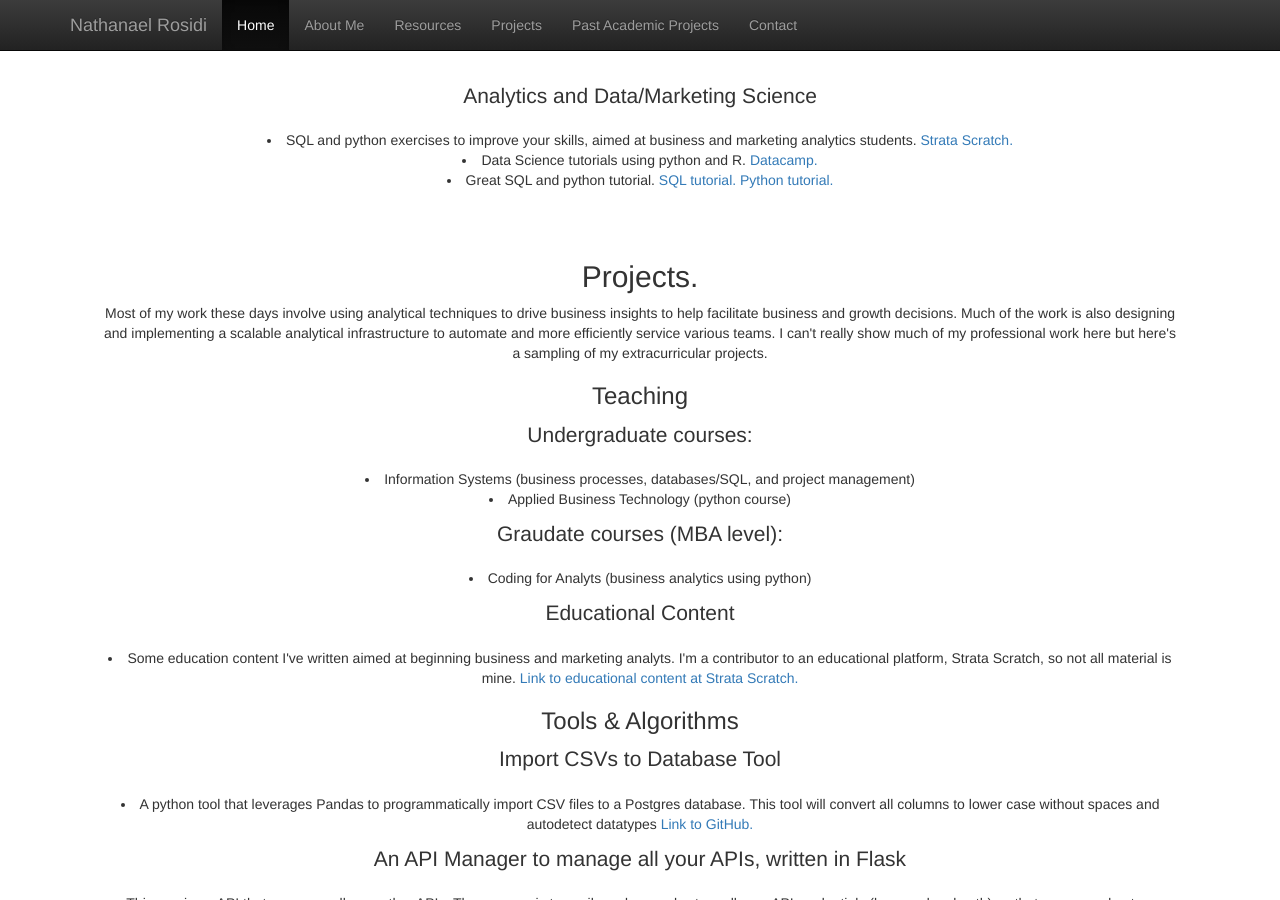
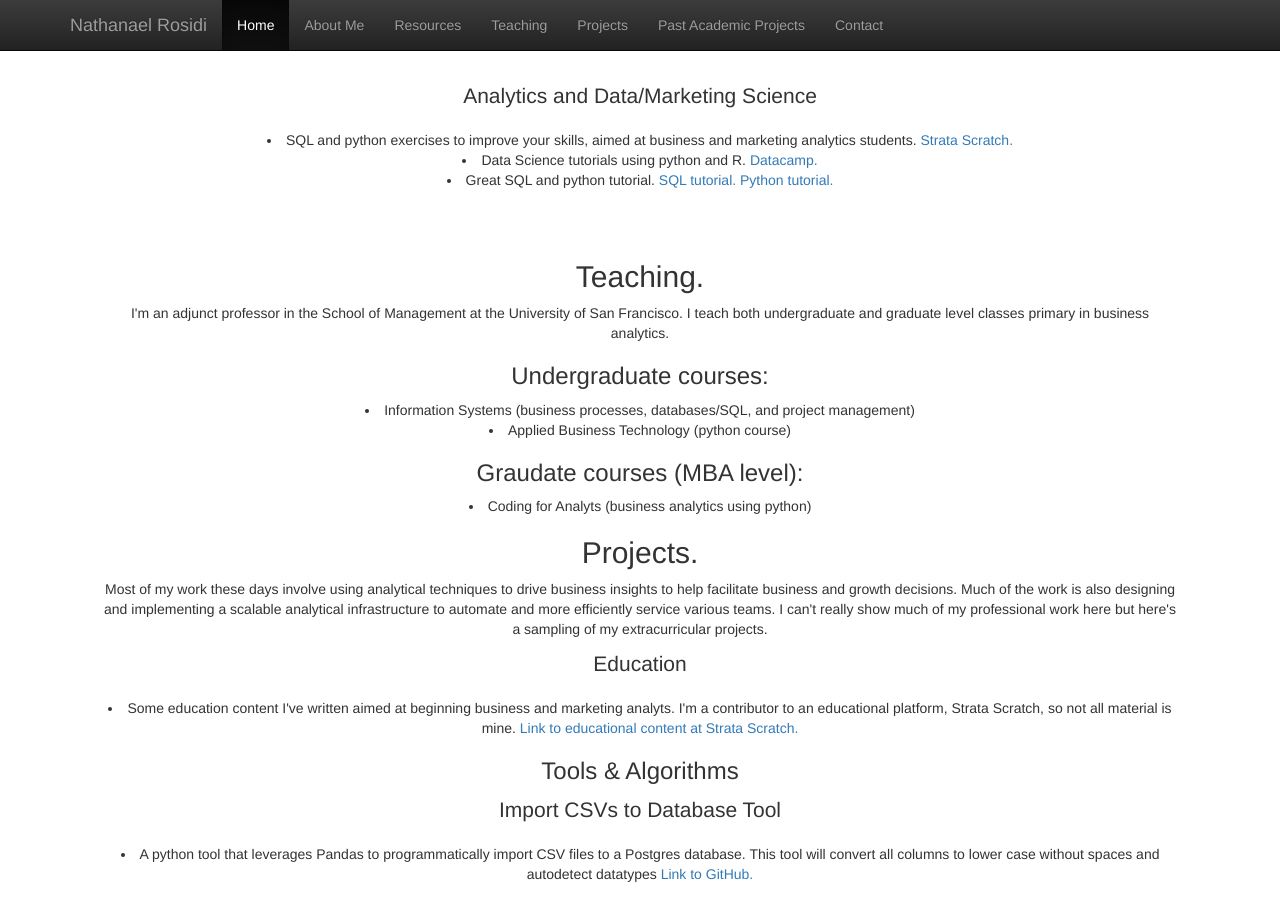
Before and after one commit to nlrosidi/nlrosidi.github.io, a Jekyll site: the page index.html, which Jekyll copies as it is, in a window 1280 px wide and 900 px high, scrolled down 753 px. Built offline with Jekyll 4.4.1, drawn with Linux system fonts in a browser that asks for light colours; nearby versions of some CDN libraries.

Commit message:
Update index.html

```diff
--- a/index.html
+++ b/index.html
@@ -44,6 +44,7 @@
             <li class="active"><a href="#">Home</a></li>
             <li><a href="#aboutme">About Me</a></li>
 	    <li><a href="#resources">Resources</a></li>
+	    <li><a href="#teaching">Teaching</a></li>
 	    <li><a href="#project">Projects</a></li>
             <li><a href="#pastproject">Past Academic Projects</a></li>
             <li><a href="#contact">Contact</a></li>
@@ -83,19 +84,22 @@
 	</div>
 
 	<div class="container-fluid">
+	<h2 id="teaching">Teaching.</h2>
+          <p>I'm an adjunct professor in the School of Management at the University of San Francisco. I teach both undergraduate and graduate level classes primary in business analytics.</p>
+		  <p></p>
+	    <h3 id="education">Undergraduate courses:</h3>
+		     <li>Information Systems (business processes, databases/SQL, and project management)</li>
+		     <li>Applied Business Technology (python course)</li>
+	   <p></p>
+	    <h3 id="education">Graudate courses (MBA level):</h3>
+		<li>Coding for Analyts (business analytics using python)</li>
+	     <p></p>
+
           <h2 id="project">Projects.</h2>
           <p>Most of my work these days involve using analytical techniques to drive business insights to help facilitate business and growth decisions. Much of the work is also designing and implementing a scalable analytical infrastructure to automate and more efficiently service various teams. I can't really show much of my professional work here but here's a sampling of my extracurricular projects.</p>
 		  <p></p>
-	  <h3 id="education">Teaching</h3>
-	      <p class="lead">Undergraduate courses:</p>
-		     <li>Information Systems (business processes, databases/SQL, and project management)</li>
-		     <li>Applied Business Technology (python course)</li>
-	   <p></p>
-	      <p class="lead">Graudate courses (MBA level): </p>
-		     <li>Coding for Analyts (business analytics using python)</li>
-	      <p></p>
 
-	      <p class="lead">Educational Content</p>
+	      <p class="lead">Education</p>
 		  <li>Some education content I've written aimed at beginning business and marketing analyts. I'm a contributor to an educational platform, Strata Scratch, so not all material is mine.<a target="_blank" href="https://education.stratascratch.com"> Link to educational content at Strata Scratch.</a></li>
 		<p></p>
 		<p></p>
```
